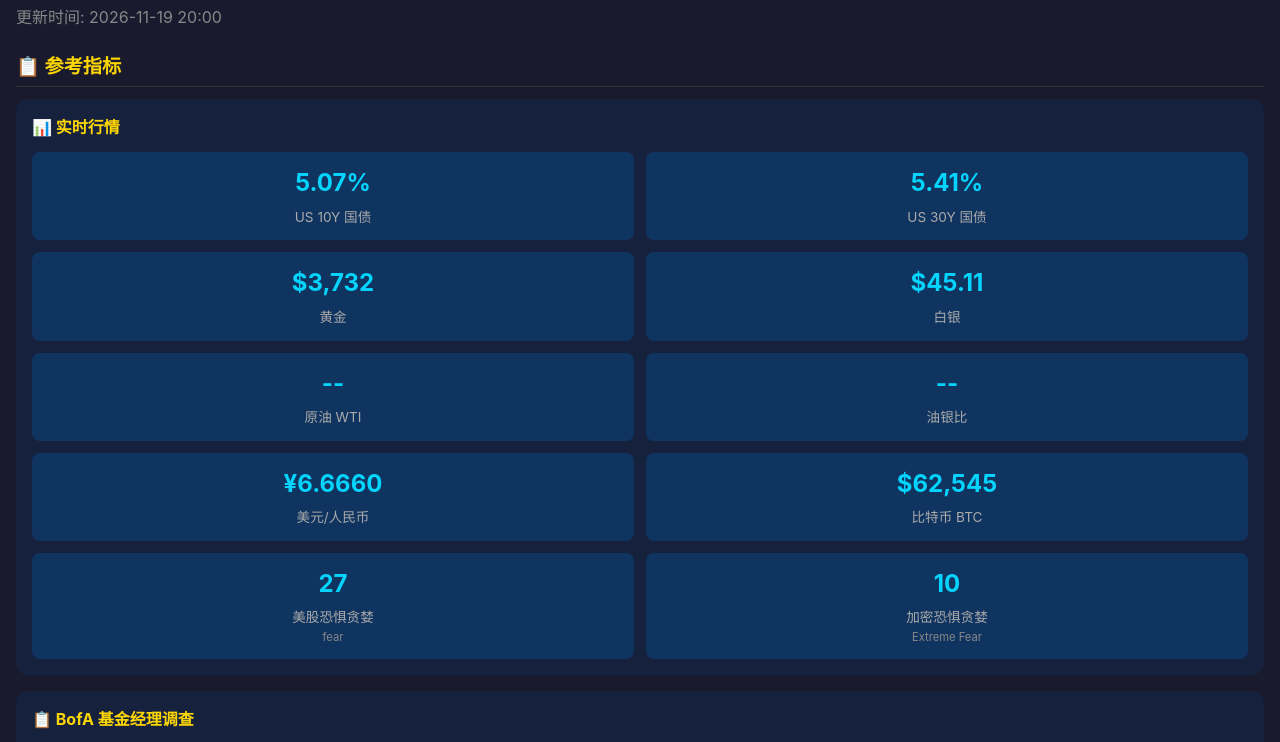
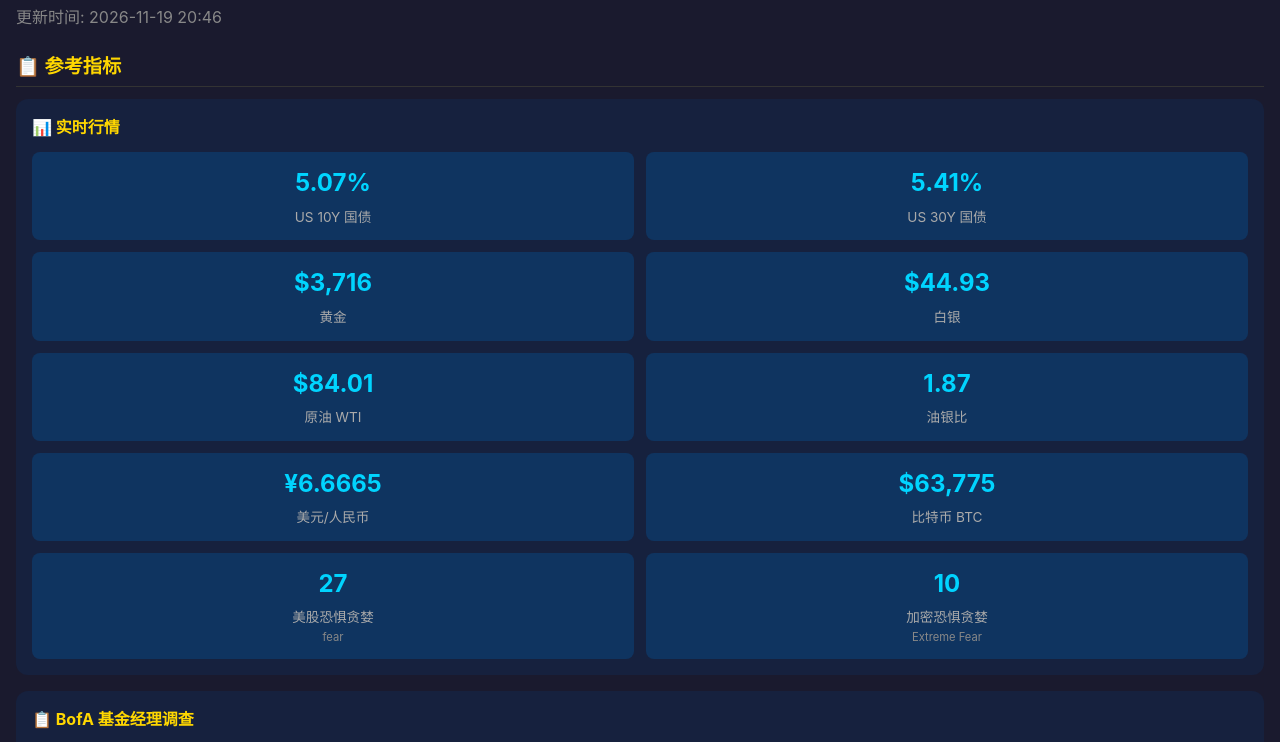
Before and after one commit to cyloretta/jinjiancheng-notes, a plain HTML site: page tracker.html in a window 1280 px wide. Shown: the part 57-799 px from the top of the page. Drawn offline with Linux system fonts and the light colour scheme.

Commit message:
自动同步: 2026-11-19 20:47

```diff
--- a/tracker.html
+++ b/tracker.html
@@ -47,7 +47,7 @@
 </head>
 <body>
     <h1>📈 美股策略追踪</h1>
-    <p style="color:#888; margin-bottom:20px;">更新时间: 2026-11-19 20:00</p>
+    <p style="color:#888; margin-bottom:20px;">更新时间: 2026-11-19 20:46</p>
 
     <h2>📋 参考指标</h2>
 
@@ -66,32 +66,32 @@
             </div>
 
             <div class="metric">
-                <div class="metric-value">$3,732</div>
+                <div class="metric-value">$3,716</div>
                 <div class="metric-label">黄金</div>
             </div>
 
             <div class="metric">
-                <div class="metric-value">$45.11</div>
+                <div class="metric-value">$44.93</div>
                 <div class="metric-label">白银</div>
             </div>
 
             <div class="metric">
-                <div class="metric-value">--</div>
+                <div class="metric-value">$84.01</div>
                 <div class="metric-label">原油 WTI</div>
             </div>
 
             <div class="metric">
-                <div class="metric-value">--</div>
+                <div class="metric-value">1.87</div>
                 <div class="metric-label">油银比</div>
             </div>
 
             <div class="metric">
-                <div class="metric-value">¥6.6660</div>
+                <div class="metric-value">¥6.6665</div>
                 <div class="metric-label">美元/人民币</div>
             </div>
 
             <div class="metric">
-                <div class="metric-value">$62,545</div>
+                <div class="metric-value">$63,775</div>
                 <div class="metric-label">比特币 BTC</div>
             </div>
 
```
Also changed, not shown: 1 other file.
